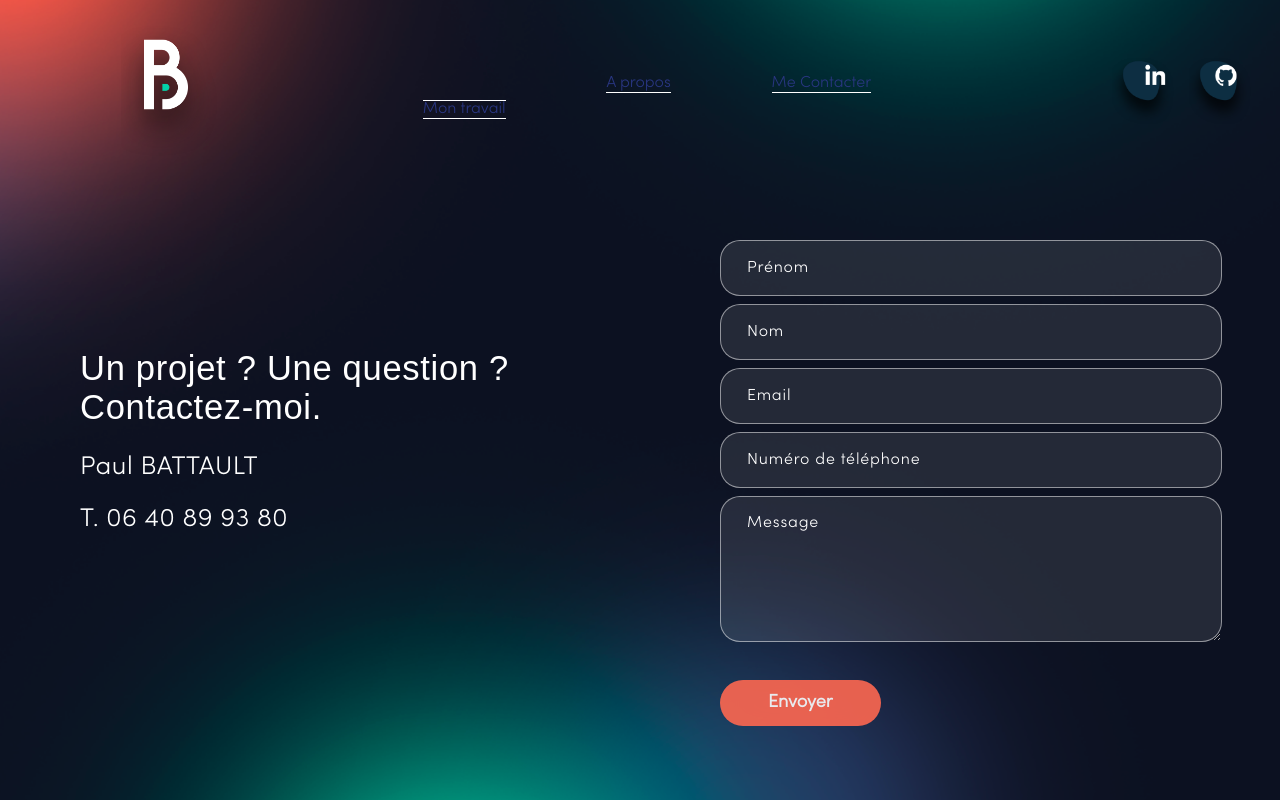
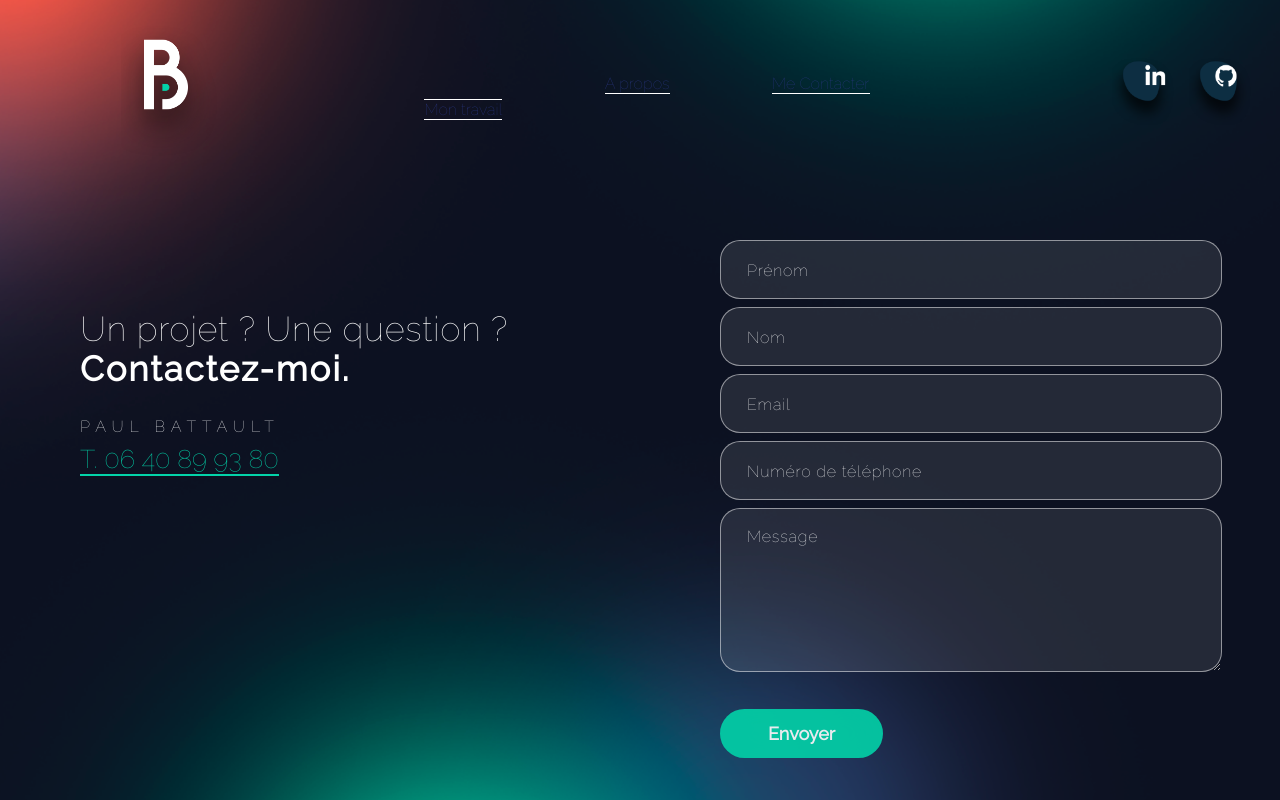
Before and after one commit to BATTAULT-p/PORTFOLIO, a React (Vite) app: page /Contact in a window 1280 px wide. Shown: the top 800 px of the page. Built offline with nearby package versions, Linux system fonts and the light colour scheme.

Commit message:
fixcontact descktop

```diff
--- a/src/App.css
+++ b/src/App.css
@@ -4,11 +4,11 @@
 }
 @font-face {
   font-family: RalewayN;
-  src: url(./assets/sofiapro-light.otf);
+  src: url(./assets/Raleway-Regular.ttf);
 }
 
 * {
-  font-family: RalewayN;
+  font-family: Raleway;
 }
 
 h1 {
@@ -24,8 +24,6 @@ h1 {
   color: white;
 }
 h2 {
-  font-family: sofia-pro, sans-serif;
-
   font-weight: 100;
   font-size: 2.7vw;
   font-style: normal;
@@ -169,5 +167,6 @@ a {
       margin-top: 0vh;
       height: auto;
       width: 90vw;
+      margin-bottom: 8vh;
     }
 }
--- a/src/components/ContactForm.css
+++ b/src/components/ContactForm.css
@@ -4,8 +4,27 @@
 
 .contactDescription {
   width: 50%;
-  margin-top: 15vh;
+  margin-top: 10vh;
   padding: 10vh;
+}
+.contactDescription h2{
+font-weight: 100;
+}
+.bold{
+  font-family: RalewayN;
+  letter-spacing: 2px;
+  font-weight: 900;
+}
+.contactDescription h3 {
+  font-size: 2vh;
+  letter-spacing: 6px;
+  margin:0;
+  padding-bottom: 1vh;
+}
+.contactDescription a {
+  color: #03d3a9;
+  font-size: 2vw;
+  border-bottom: solid #03d3a9 2px;
 }
 .contact_form {
   margin-top: 15vh;
@@ -53,6 +72,7 @@
 
 .contact form button {
   border: none;
+  font-family: RalewayN;
   font-size: 18px;
   font-weight: 700;
   position: relative;
@@ -60,7 +80,7 @@
   margin-top: 25px;
   color: white;
   list-style-type: none;
-  background: #ff6851;
+  background: #03d3a9;
   opacity: 0.9;
   backdrop-filter: blur(20px);
   border-radius: 60px;
--- a/src/components/ContactForm.jsx
+++ b/src/components/ContactForm.jsx
@@ -1,13 +1,16 @@
-import React from 'react';
-import './ContactForm.css';
+import React from "react";
+import "./ContactForm.css";
 
 function ContactForm() {
   return (
     <div className="meContacter">
       <div className="contactDescription">
-        <h2>Un projet ? Une question ? Contactez-moi.</h2>
-        <h3>Paul BATTAULT</h3>
-        <h3>T. 06 40 89 93 80</h3>
+        <h2>
+          Un projet ? Une question ?{" "}
+          <span className="bold">Contactez-moi.</span>
+        </h2>
+        <h3>PAUL BATTAULT</h3>
+        <a href="tel:+33640899380">T. 06 40 89 93 80</a>
       </div>
       <section className="contact" id="connect">
         <form
```
